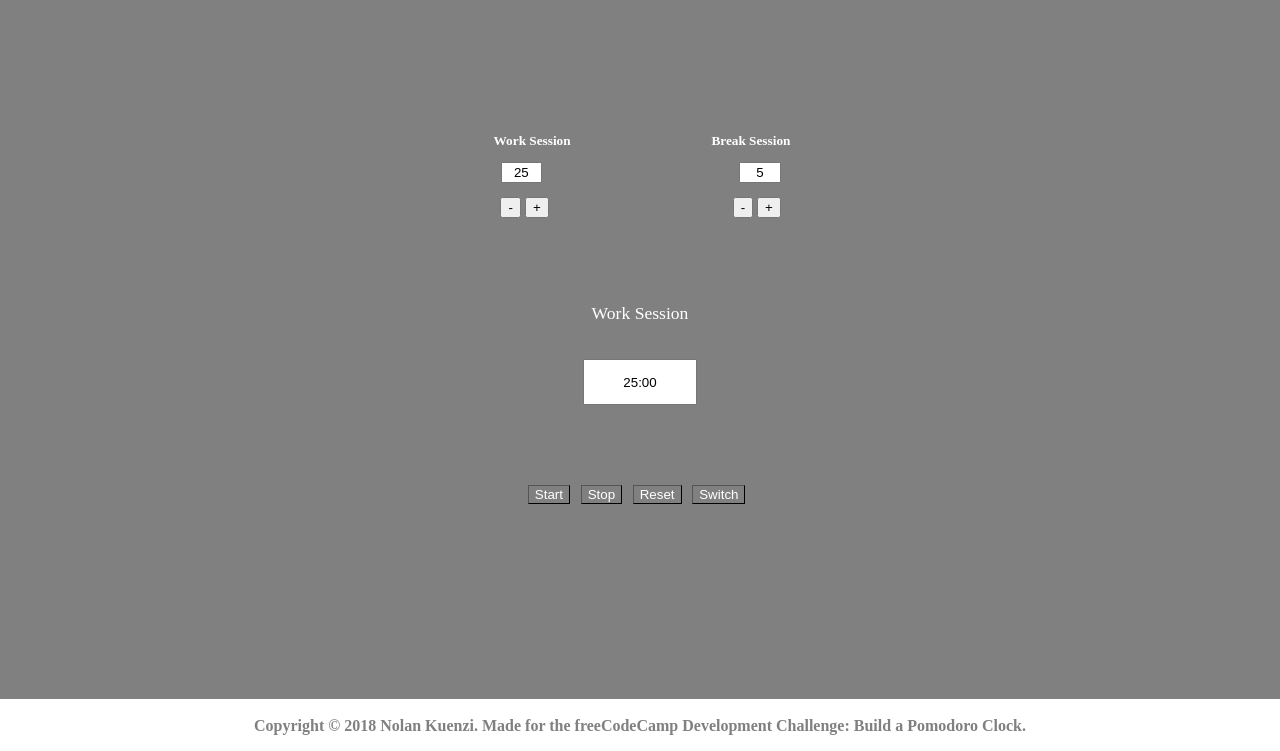
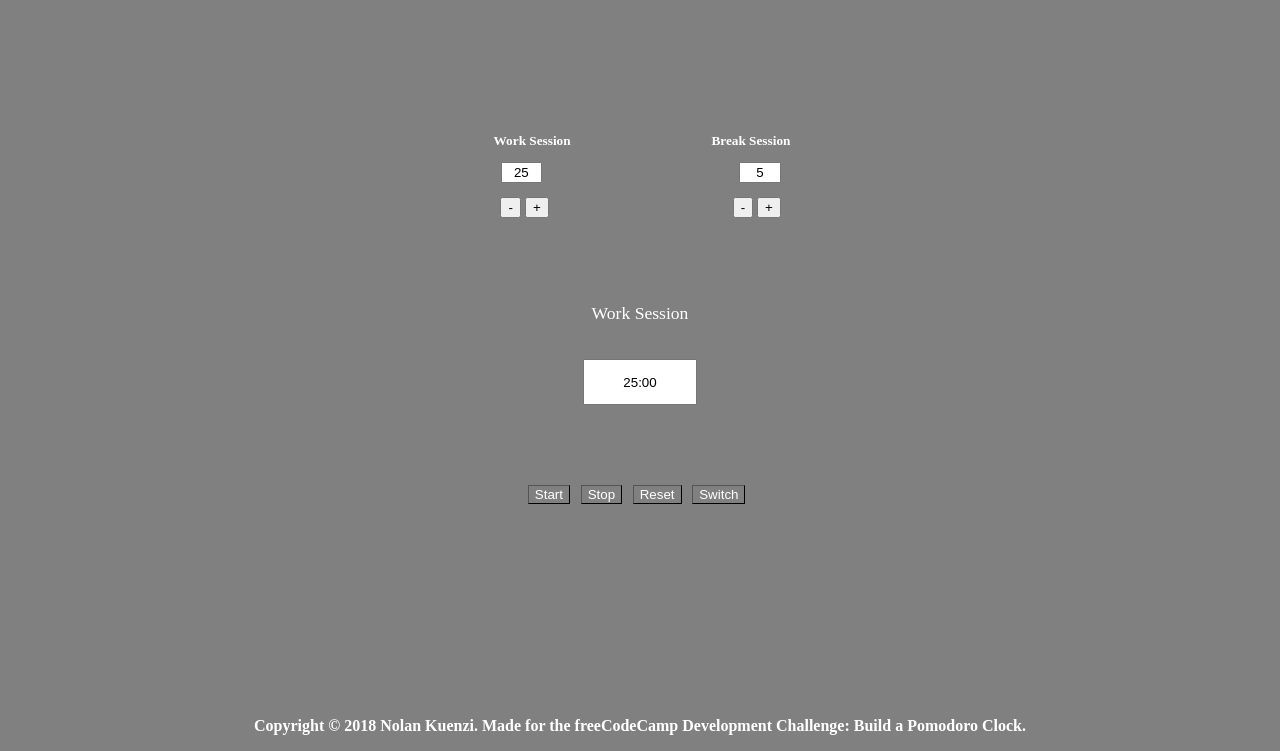
Before and after one commit to NolanKuenzi/pomodoroTimer, a website: page index.html in a window 1280 px wide. Shown: the part 69-820 px from the top of the page. Drawn offline with Linux system fonts and the light colour scheme.

Commit message:
Layout Update

```diff
--- a/src/main.css
+++ b/src/main.css
@@ -221,6 +221,5 @@ h2 {
   padding-right: 1em;
   width: 100%;
   text-align: center;
-  color: gray;
-  background-color: white;
+  color: white;
 }
```
